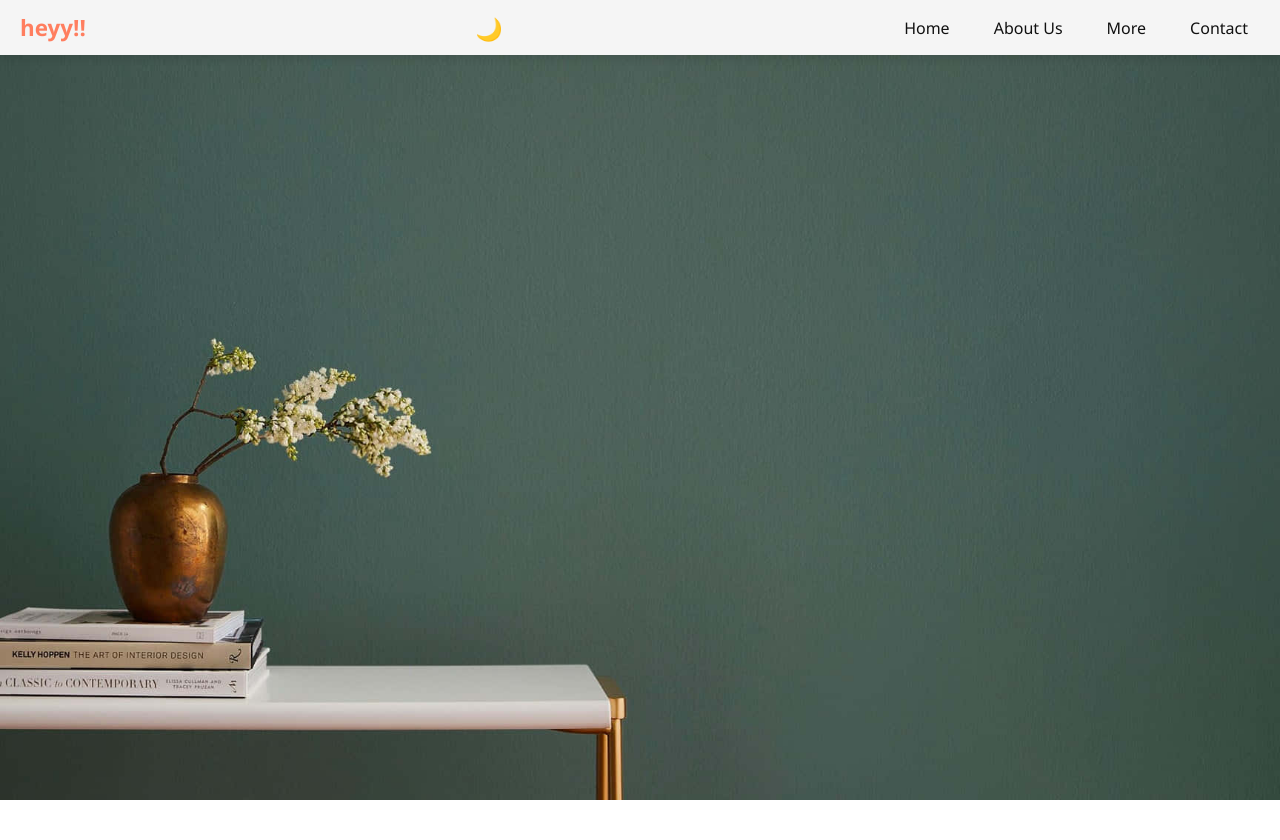
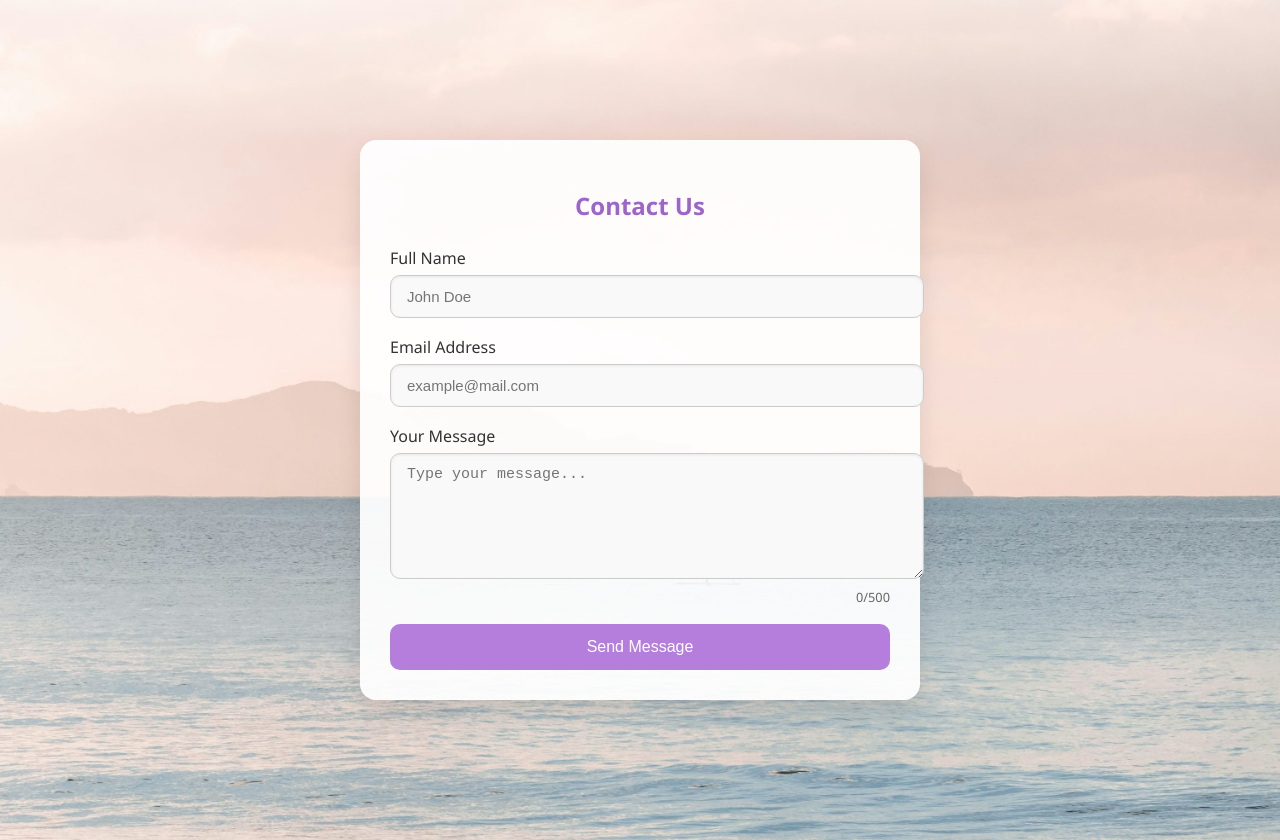
Before and after one commit to prachi-keya/navbar, a plain HTML site: page index.html in a window 1280 px wide. Before the commit the page ends 800 px from the top, so only its background shows below. Drawn offline with Linux system fonts and the light colour scheme.

Commit message:
Add files via upload

```diff
--- a/index.html
+++ b/index.html
@@ -3,197 +3,241 @@
 <head>
   <meta charset="UTF-8" />
   <meta name="viewport" content="width=device-width, initial-scale=1.0"/>
-  <title>Responsive Navbar</title>
+  <title>Contact Us</title>
   <style>
     :root {
-      --bg-light: #ffffff;
-      --bg-dark: #121212;
-      --text-light: #111;
-      --text-dark: #f0f0f0;
-      --nav-bg-light: #f5f5f5;
-      --primary-color: #ff7e5f;
-      --underline: #007acc;
+      --main-bg: #f5f5f5;
+      --box-bg: #ffffffec;
+      --accent: #b57edc;
+      --accent-dark: #9d65c9;
+      --text-dark: #333;
     }
 
     body {
       margin: 0;
-      font-family: 'Segoe UI', Tahoma, Geneva, Verdana, sans-serif;
-      background-color: var(--bg-light);
-      color: var(--text-light);
-      background-image: url('bg.jpg');
-      background-attachment: fixed;
-      background-position: center;
-      background-size: cover;
+      font-family: 'Segoe UI', sans-serif;
+      background: linear-gradient(135deg, #ead6f5, var(--main-bg));
+      display: flex;
+      align-items: center;
+      justify-content: center;
+      min-height: 100vh;
+      padding: 20px;
+      transition: background 0.5s ease;
+background-image: url('cf.jpg');
+background-size: cover;
+
     }
 
-    nav {
-      display: flex;
-      justify-content: space-between;
-      align-items: center;
-      padding: 12px 20px;
-      background-color: var(--nav-bg-light);
-      position: sticky;
-      top: 0;
-      z-index: 100;
-      box-shadow: 0 4px 8px rgba(0, 0, 0, 0.1);
+    .contact-box {
+      background: var(--box-bg);
+      border-radius: 16px;
+      padding: 30px;
+      box-shadow: 0 12px 24px rgba(0, 0, 0, 0.1);
+      max-width: 500px;
+      width: 100%;
+      opacity: 0;
+      transform: translateY(20px);
+      animation: fadeIn 1s ease forwards;
     }
 
-    .logo {
-      font-size: 1.4rem;
-      font-weight: bold;
-      color: var(--primary-color);
+    @keyframes fadeIn {
+      to {
+        opacity: 1;
+        transform: translateY(0);
+      }
     }
 
-    .right-section {
-      display: flex;
-      align-items: center;
-      gap: 15px;
+    h2 {
+      text-align: center;
+      margin-bottom: 25px;
+      color: var(--accent-dark);
     }
 
-    .burger {
-      display: none;
-      font-size: 24px;
-      cursor: pointer;
-      background: none;
-      border: none;
-      color: var(--text-light);
-    }
-
-    .menu {
-      list-style: none;
-      display: flex;
-      gap: 20px;
-      margin: 0;
-      padding: 0;
-    }
-
-    .menu li {
+    .form-group {
+      margin-bottom: 18px;
       position: relative;
     }
 
-    .menu a {
-      text-decoration: none;
-      color: var(--text-light);
-      padding: 8px 12px;
-      font-size: 1rem;
-      position: relative;
+    .form-group label {
+      display: block;
+      margin-bottom: 6px;
+      color: var(--text-dark);
+      font-weight: 500;
     }
 
-    .menu a::after {
-      content: '';
-      position: absolute;
-      bottom: 0;
-      left: 50%;
-      transform: translateX(-50%);
-      width: 0;
-      height: 2px;
-      background-color: var(--underline);
-      transition: width 0.3s;
+    .form-group input,
+    .form-group textarea {
+      width: 100%;
+      padding: 12px 16px;
+      border: 1px solid #ccc;
+      border-radius: 10px;
+      font-size: 15px;
+      background-color: #f9f9f9;
+      box-shadow: inset 0 1px 3px rgba(0, 0, 0, 0.08);
+      transition: border 0.3s, box-shadow 0.3s, background-color 0.3s;
     }
 
-    .menu a:hover::after {
-      width: 100%;
+    .form-group input:focus,
+    .form-group textarea:focus {
+      border-color: var(--accent);
+      background-color: #fff;
+      box-shadow: 0 0 6px rgba(181, 126, 220, 0.6);
+      outline: none;
     }
 
-    .menu a:hover {
-      color: var(--primary-color);
+    .form-group textarea {
+      resize: vertical;
+      min-height: 100px;
     }
 
-    .menu li ul {
-      display: none;
-      position: absolute;
-      top: 35px;
-      left: 0;
-      background-color: var(--nav-bg-light);
-      padding: 10px 0;
-      list-style: none;
-      box-shadow: 0 4px 8px rgba(0, 0, 0, 0.1);
+    .char-count {
+      font-size: 0.8em;
+      text-align: right;
+      color: #666;
+      margin-top: 4px;
     }
 
-    .menu li:hover ul {
-      display: block;
-    }
-
-    .dark-icon {
-      font-size: 22px;
-      cursor: pointer;
-      color: #fcbf49;
-    }
-
-    #menu-check,
-    #dark-switch {
+    .error-msg {
+      font-size: 0.85em;
+      color: red;
+      margin-top: 4px;
       display: none;
     }
 
-    @media (max-width: 768px) {
-      .menu {
-        display: none;
-        flex-direction: column;
-        background-color: var(--nav-bg-light);
-        width: 100%;
-        position: absolute;
-        top: 60px;
-        right: 0;
-      }
+    .submit-btn {
+      width: 100%;
+      background: var(--accent);
+      color: white;
+      border: none;
+      padding: 14px;
+      border-radius: 10px;
+      font-size: 16px;
+      font-weight: 500;
+      cursor: pointer;
+      transition: background 0.3s ease;
+    }
 
-      #menu-check:checked ~ nav .menu {
-        display: flex;
-      }
+    .submit-btn:hover {
+      background: var(--accent-dark);
+    }
 
-      .burger {
-        display: block;
+    .success-toast {
+      position: fixed;
+      bottom: 30px;
+      right: 30px;
+      background-color: var(--accent);
+      color: white;
+      padding: 12px 20px;
+      border-radius: 10px;
+      box-shadow: 0 5px 10px rgba(0,0,0,0.2);
+      opacity: 0;
+      animation: fadeInToast 0.5s forwards;
+    }
+
+    @keyframes fadeInToast {
+      to {
+        opacity: 1;
       }
     }
 
-    /* Dark Mode */
-    #dark-switch:checked ~ nav {
-      background-color: var(--bg-dark);
-      color: var(--text-dark);
-    }
-
-    #dark-switch:checked ~ nav .menu,
-    #dark-switch:checked ~ nav .menu li ul {
-      background-color: #1e1e1e;
-    }
-
-    #dark-switch:checked ~ nav .menu a,
-    #dark-switch:checked ~ nav .burger,
-    #dark-switch:checked ~ nav .dark-icon {
-      color: var(--text-dark);
+    @media (max-width: 600px) {
+      .contact-box {
+        padding: 20px;
+      }
+      .success-toast {
+        right: 10px;
+        left: 10px;
+      }
     }
   </style>
 </head>
 <body>
 
-  <!-- Dark Mode Toggle -->
-  <input type="checkbox" id="dark-switch" />
-  <!-- Mobile Menu Toggle -->
-  <input type="checkbox" id="menu-check" />
+  <div class="contact-box">
+    <h2>Contact Us</h2>
+    <form id="contactForm" novalidate>
+      <div class="form-group">
+        <label for="name">Full Name</label>
+        <input type="text" id="name" placeholder="John Doe">
+        <div class="error-msg" id="nameError">Please enter your name.</div>
+      </div>
 
-  <nav>
-    <div class="logo">heyy!!</div>
+      <div class="form-group">
+        <label for="email">Email Address</label>
+        <input type="email" id="email" placeholder="example@mail.com">
+        <div class="error-msg" id="emailError">Please enter a valid email.</div>
+      </div>
 
-    <div class="right-section">
-      <!-- Dark mode icon -->
-      <label for="dark-switch" class="dark-icon">🌙</label>
-      <!-- Hamburger for mobile -->
-      <label for="menu-check" class="burger">&#9776;</label>
-    </div>
+      <div class="form-group">
+        <label for="message">Your Message</label>
+        <textarea id="message" placeholder="Type your message..."></textarea>
+        <div class="char-count" id="charCount">0/500</div>
+        <div class="error-msg" id="messageError">Please enter a message.</div>
+      </div>
 
-    <!-- Menu -->
-    <ul class="menu">
-      <li><a href="home.html">Home</a></li>
-      <li><a href="about.html">About Us</a></li>
-      <li>
-        <a href="#">More</a>
-        <ul>
-          <li><a href="gallery.html">Gallery</a></li>
-          <li><a href="resume.html">Resume</a></li>
-        </ul>
-      </li>
-      <li><a href="contact.html">Contact</a></li>
-    </ul>
-  </nav>
+      <button type="submit" class="submit-btn">Send Message</button>
+    </form>
+  </div>
+
+  <div id="toast" class="success-toast" style="display:none;">Message sent successfully!</div>
+
+  <script>
+    const nameInput = document.getElementById("name");
+    const emailInput = document.getElementById("email");
+    const messageInput = document.getElementById("message");
+    const charCount = document.getElementById("charCount");
+    const toast = document.getElementById("toast");
+
+    messageInput.addEventListener("input", () => {
+      charCount.textContent = `${messageInput.value.length}/500`;
+      if (messageInput.value.length > 500) {
+        messageInput.style.borderColor = "red";
+      } else {
+        messageInput.style.borderColor = "";
+      }
+    });
+
+    const showError = (id, condition) => {
+      const error = document.getElementById(id);
+      error.style.display = condition ? "block" : "none";
+    };
+
+    nameInput.addEventListener("input", () => {
+      showError("nameError", !nameInput.value.trim());
+    });
+
+    emailInput.addEventListener("input", () => {
+      showError("emailError", !emailInput.value.trim());
+    });
+
+    messageInput.addEventListener("input", () => {
+      showError("messageError", !messageInput.value.trim());
+    });
+
+    document.getElementById("contactForm").addEventListener("submit", function (e) {
+      e.preventDefault();
+
+      const name = nameInput.value.trim();
+      const email = emailInput.value.trim();
+      const message = messageInput.value.trim();
+
+      const valid = name && email && message && message.length <= 500;
+
+      showError("nameError", !name);
+      showError("emailError", !email);
+      showError("messageError", !message);
+
+      if (valid) {
+        toast.style.display = "block";
+        setTimeout(() => {
+          toast.style.display = "none";
+        }, 3000);
+
+        document.getElementById("contactForm").reset();
+        charCount.textContent = "0/500";
+      }
+    });
+  </script>
 
 </body>
 </html>
```
